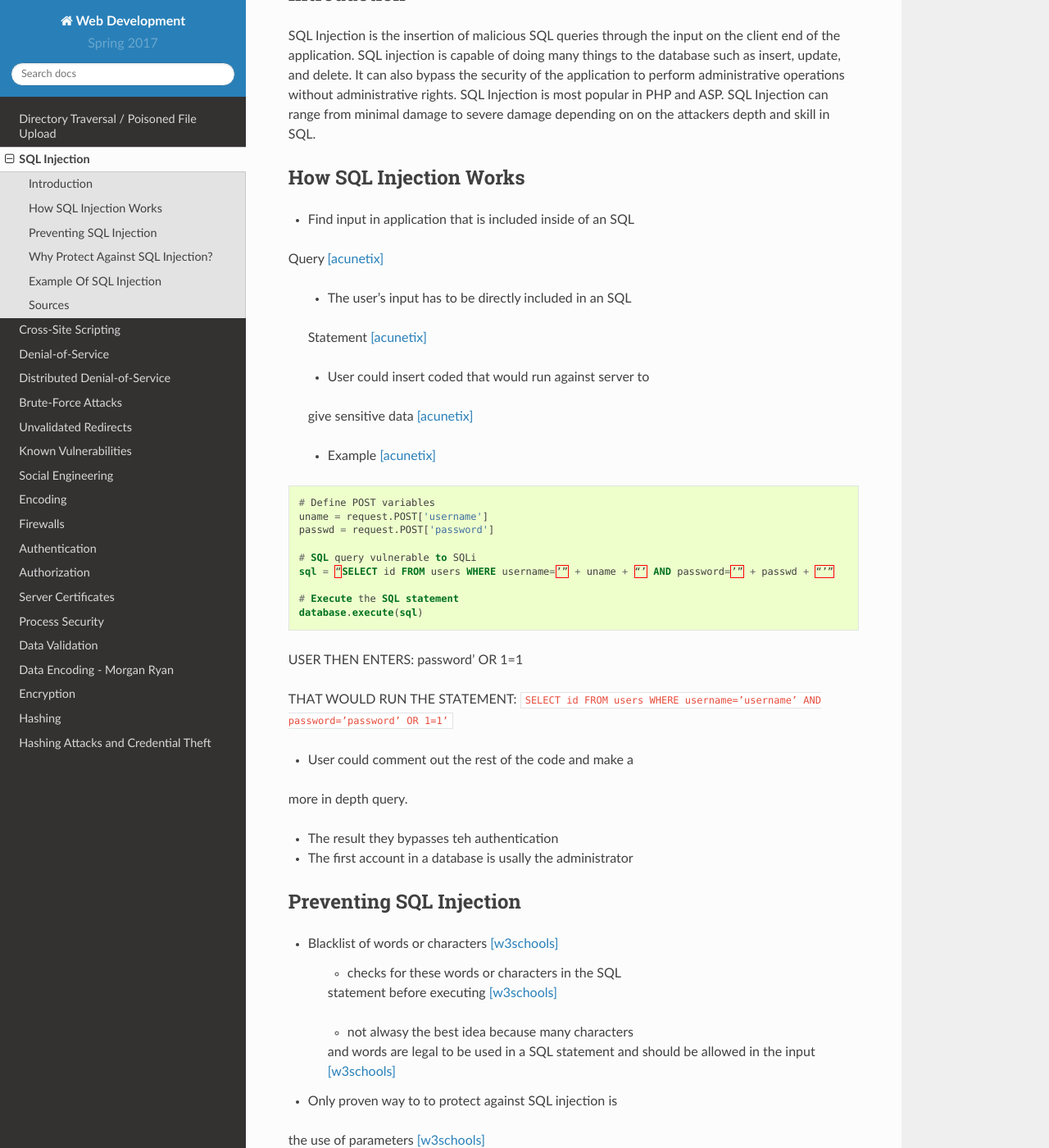
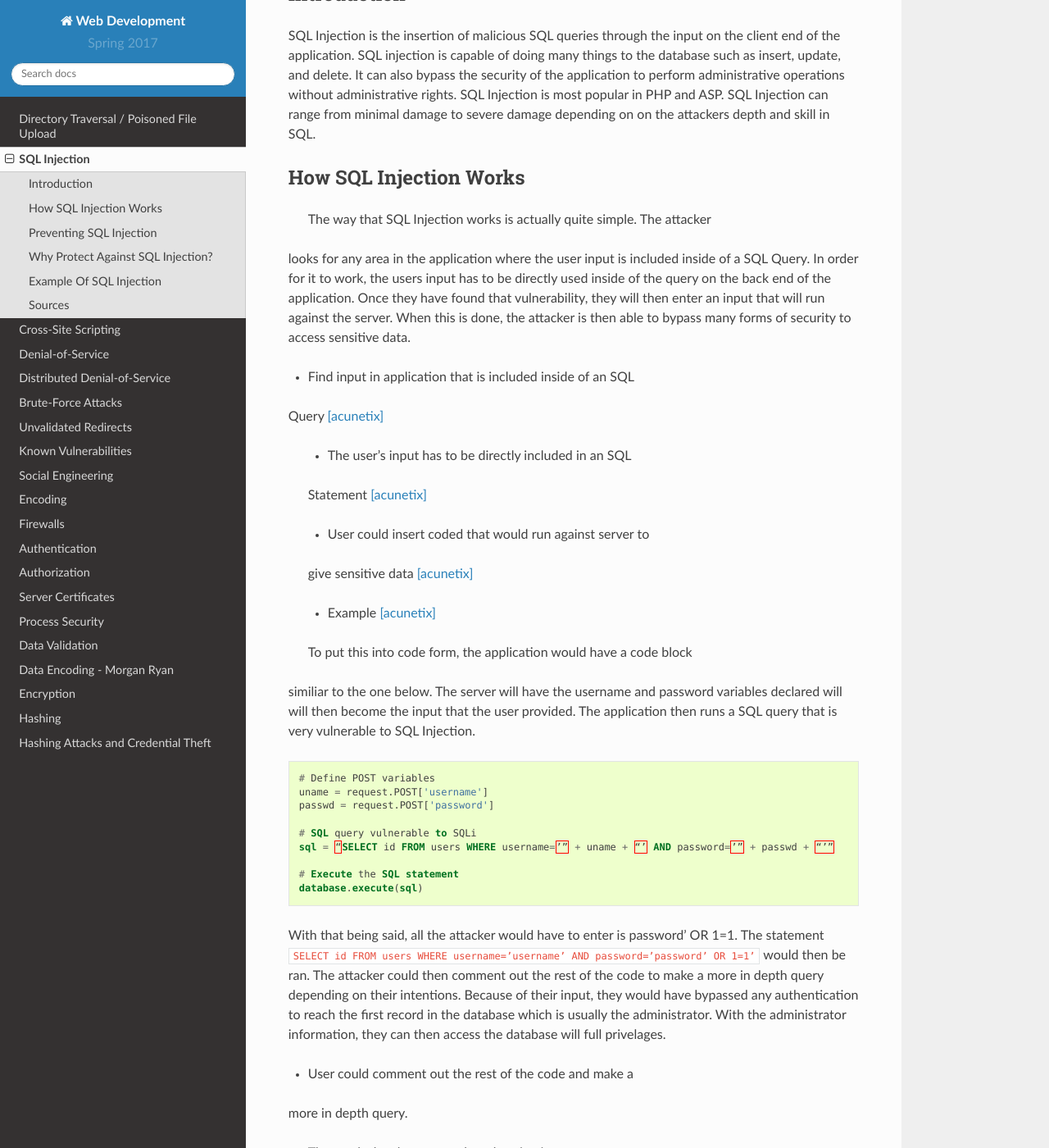
Before and after one commit to pvcraven/2017_web_security, a Sphinx documentation site: the page built from source/sql_injection/sql_injection.rst, in a window 1280 px wide and 1400 px high, scrolled down 232 px. Shown: the whole window at 82% size. Built offline with Sphinx 7.4.7 and the Read the Docs theme 2.0.0, drawn with Linux system fonts in a browser that asks for light colours.

Commit message:
Started writing

```diff
--- a/source/sql_injection/sql_injection.rst
+++ b/source/sql_injection/sql_injection.rst
@@ -16,6 +16,14 @@ attackers depth and skill in SQL.
 
 How SQL Injection Works
 -----------------------
+	The way that SQL Injection works is actually quite simple.  The attacker
+looks for any area in the application where the user input is included
+inside of a SQL Query. In order for it to work, the users input has to be
+directly used inside of the query on the back end of the application.  Once
+they have found that vulnerability, they will then enter an input that will
+run against the server.  When this is done, the attacker is then able to
+bypass many forms of security to access sensitive data.
+
 * Find input in application that is included inside of an SQL
 Query [acunetix]_
 
@@ -26,6 +34,12 @@ Query [acunetix]_
 	give sensitive data [acunetix]_
 
 	* Example [acunetix]_
+
+	To put this into code form, the application would have a code block
+similiar to the one below.  The server will have the username and password
+variables declared will will then become the input that the user provided.
+The application then runs a SQL query that is very vulnerable to SQL
+Injection.
 
 .. code-block:: sql
 
@@ -39,11 +53,14 @@ Query [acunetix]_
 		# Execute the SQL statement
 		database.execute(sql)
 
-USER THEN ENTERS: password’ OR 1=1
-
-THAT WOULD RUN THE STATEMENT:
-``SELECT id FROM users WHERE username=’username’
-AND password=’password’ OR 1=1’``
+With that being said, all the attacker would have to enter is password’ OR
+1=1.  The statement ``SELECT id FROM users WHERE username=’username’ AND
+password=’password’ OR 1=1’`` would then be ran. The attacker could then
+comment out the rest of the code to make a more in depth query depending on
+their intentions. Because of their input, they would have bypassed any
+authentication to reach the first record in the database which is usually the
+administrator.  With the administrator information, they can then access the
+database will full privelages.
 
 * User could comment out the rest of the code and make a
 more in depth query.
```
